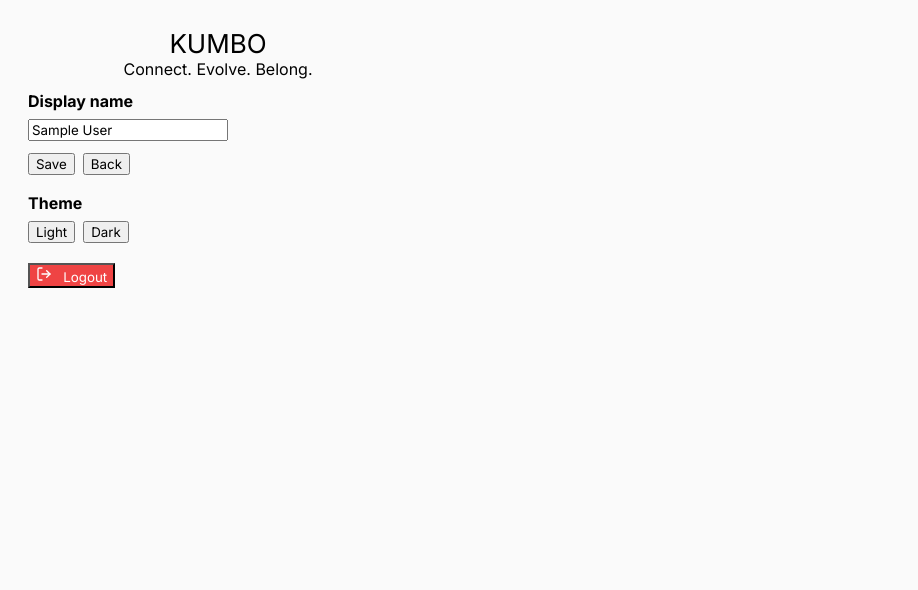
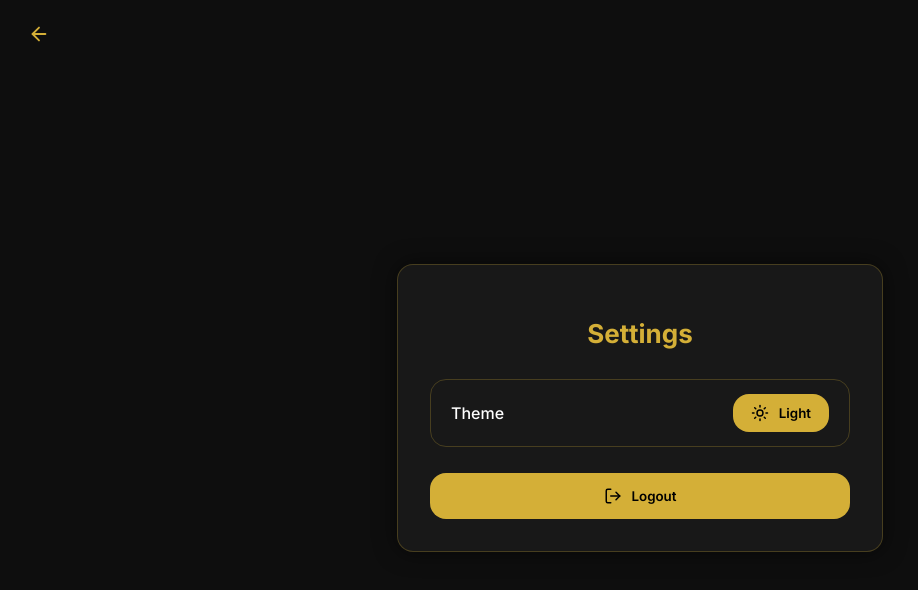
Before and after one commit to Great-Pittbul/chat-app, a React (Vite) app in the folder web-client/: page /settings in a window 1280 px wide. Shown: the top 590 px of the page, without its empty margins (0-918 px from the left). Built offline with nearby package versions, Linux system fonts and the light colour scheme; sample sign-in values are in the browser's storage.

Commit message:
Update Settings.jsx

```diff
--- a/web-client/src/Settings.jsx
+++ b/web-client/src/Settings.jsx
@@ -1,25 +1,16 @@
-import React, { useEffect, useState } from "react";
+import React, { useState, useEffect } from "react";
 import { motion } from "framer-motion";
+import { ArrowLeft, Moon, Sun, LogOut } from "lucide-react";
 import { useNavigate } from "react-router-dom";
-import { LogOut } from "lucide-react";
 
 export default function Settings() {
   const navigate = useNavigate();
-  const stored = JSON.parse(localStorage.getItem("user") || "{}");
-  const [theme, setTheme] = useState(localStorage.getItem("theme") || "light");
-  const [name, setName] = useState(stored.name || "");
+  const [theme, setTheme] = useState(localStorage.getItem("theme") || "dark");
 
   useEffect(() => {
-    document.body.setAttribute("data-theme", theme === "dark" ? "dark" : "light");
+    document.body.setAttribute("data-theme", theme);
     localStorage.setItem("theme", theme);
   }, [theme]);
-
-  const saveName = () => {
-    if (!name.trim()) return alert("Enter a name");
-    const u = { ...stored, name };
-    localStorage.setItem("user", JSON.stringify(u));
-    alert("Name saved");
-  };
 
   const logout = () => {
     localStorage.removeItem("user");
@@ -27,42 +18,89 @@ export default function Settings() {
   };
 
   return (
-    <div className="app-centered">
+    <div className="lux-center">
       <motion.div
-        initial={{ opacity: 0, y: 12 }}
+        initial={{ opacity: 0, y: 28 }}
         animate={{ opacity: 1, y: 0 }}
-        transition={{ duration: 0.45 }}
-        style={{ width: 420, maxWidth: "95%" }}
+        transition={{ duration: 0.55, ease: "easeOut" }}
+        className="lux-card"
+        style={{ textAlign: "center" }}
       >
-        <div className="auth-card" style={{ padding: 20 }}>
-          <div style={{ textAlign: "center", marginBottom: 12 }}>
-            <div className="kumbo-logo" style={{ fontSize: 26 }}>KUMBO</div>
-            <div className="kumbo-tagline">Connect. Evolve. Belong.</div>
-          </div>
+        {/* Back Button */}
+        <button
+          onClick={() => navigate("/chat")}
+          style={{
+            background: "transparent",
+            border: "none",
+            cursor: "pointer",
+            position: "absolute",
+            left: "22px",
+            top: "22px",
+          }}
+        >
+          <ArrowLeft size={22} color="var(--gold)" />
+        </button>
 
-          <div style={{ marginTop: 8 }}>
-            <label style={{ fontWeight: 700, display: "block", marginBottom: 8 }}>Display name</label>
-            <input className="input" value={name} onChange={(e) => setName(e.target.value)} />
-            <div style={{ display: "flex", gap: 8, marginTop: 12 }}>
-              <button className="btn" onClick={saveName}>Save</button>
-              <button className="btn-ghost" onClick={() => navigate("/chat")}>Back</button>
-            </div>
-          </div>
+        {/* Title */}
+        <h2 className="gold" style={{ fontSize: 26, marginBottom: 30 }}>
+          Settings
+        </h2>
 
-          <div style={{ marginTop: 18 }}>
-            <label style={{ fontWeight: 700, display: "block", marginBottom: 8 }}>Theme</label>
-            <div style={{ display: "flex", gap: 8 }}>
-              <button className="btn-ghost" onClick={() => setTheme("light")}>Light</button>
-              <button className="btn" onClick={() => setTheme("dark")} style={{ maxWidth: 110 }}>Dark</button>
-            </div>
-          </div>
+        {/* Theme Toggle */}
+        <div
+          style={{
+            padding: "14px 20px",
+            borderRadius: "var(--radius)",
+            border: "1px solid var(--gold-light)",
+            display: "flex",
+            justifyContent: "space-between",
+            alignItems: "center",
+            marginBottom: 26,
+          }}
+        >
+          <span style={{ fontSize: 16, fontWeight: 500 }}>Theme</span>
 
-          <div style={{ marginTop: 20 }}>
-            <button className="btn" onClick={logout} style={{ background: "#ef4444", color: "white" }}>
-              <LogOut size={16} /> &nbsp; Logout
-            </button>
-          </div>
+          <button
+            onClick={() =>
+              setTheme(theme === "light" ? "dark" : "light")
+            }
+            style={{
+              display: "flex",
+              alignItems: "center",
+              gap: 10,
+              background: "var(--gold)",
+              border: "none",
+              padding: "10px 18px",
+              borderRadius: "var(--radius)",
+              cursor: "pointer",
+              fontWeight: 600,
+            }}
+          >
+            {theme === "light" ? (
+              <>
+                <Moon size={18} /> Dark
+              </>
+            ) : (
+              <>
+                <Sun size={18} /> Light
+              </>
+            )}
+          </button>
         </div>
+
+        {/* Logout */}
+        <button
+          onClick={logout}
+          className="lux-btn"
+          style={{
+            display: "flex",
+            justifyContent: "center",
+            alignItems: "center",
+            gap: 10,
+          }}
+        >
+          <LogOut size={18} /> Logout
+        </button>
       </motion.div>
     </div>
   );
```
